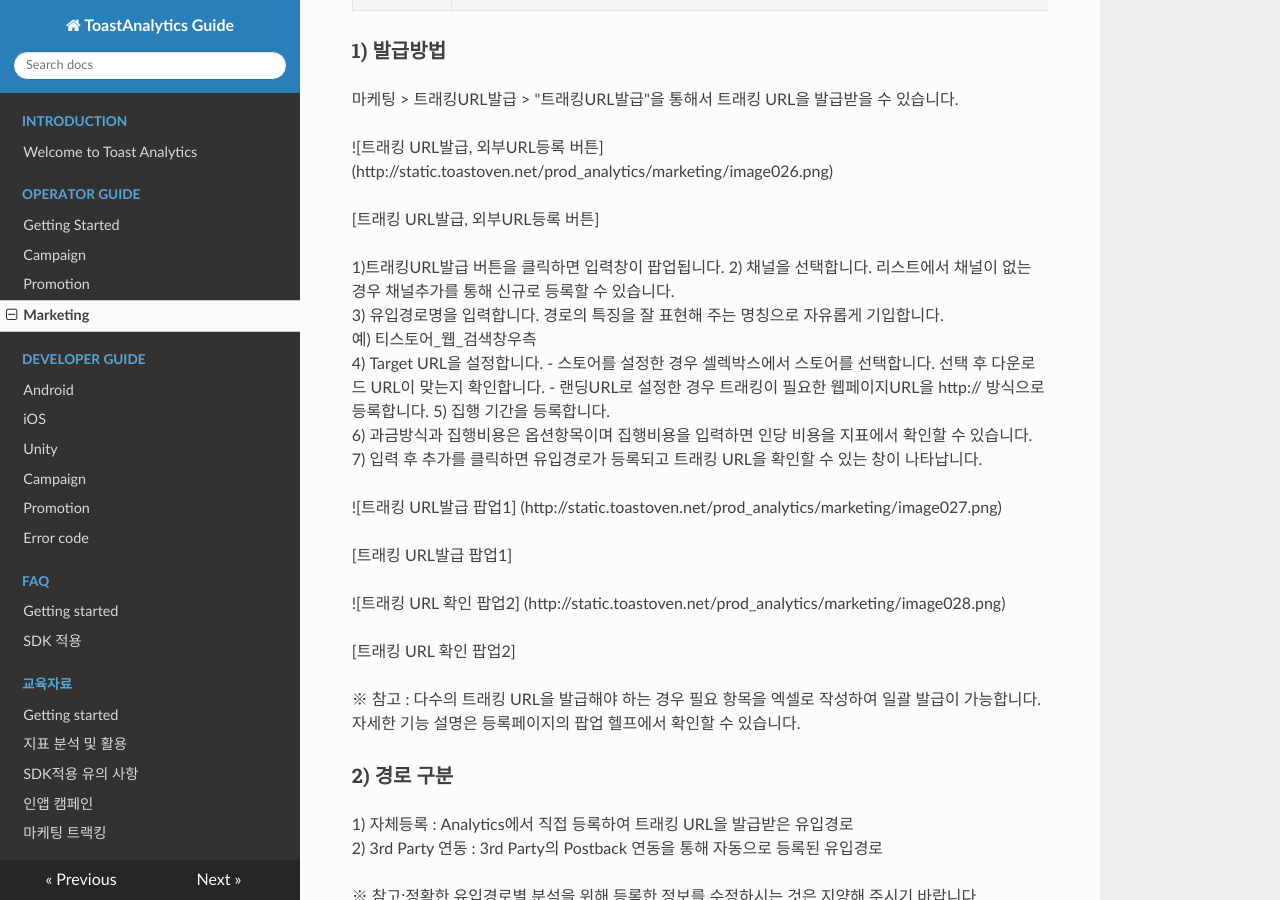
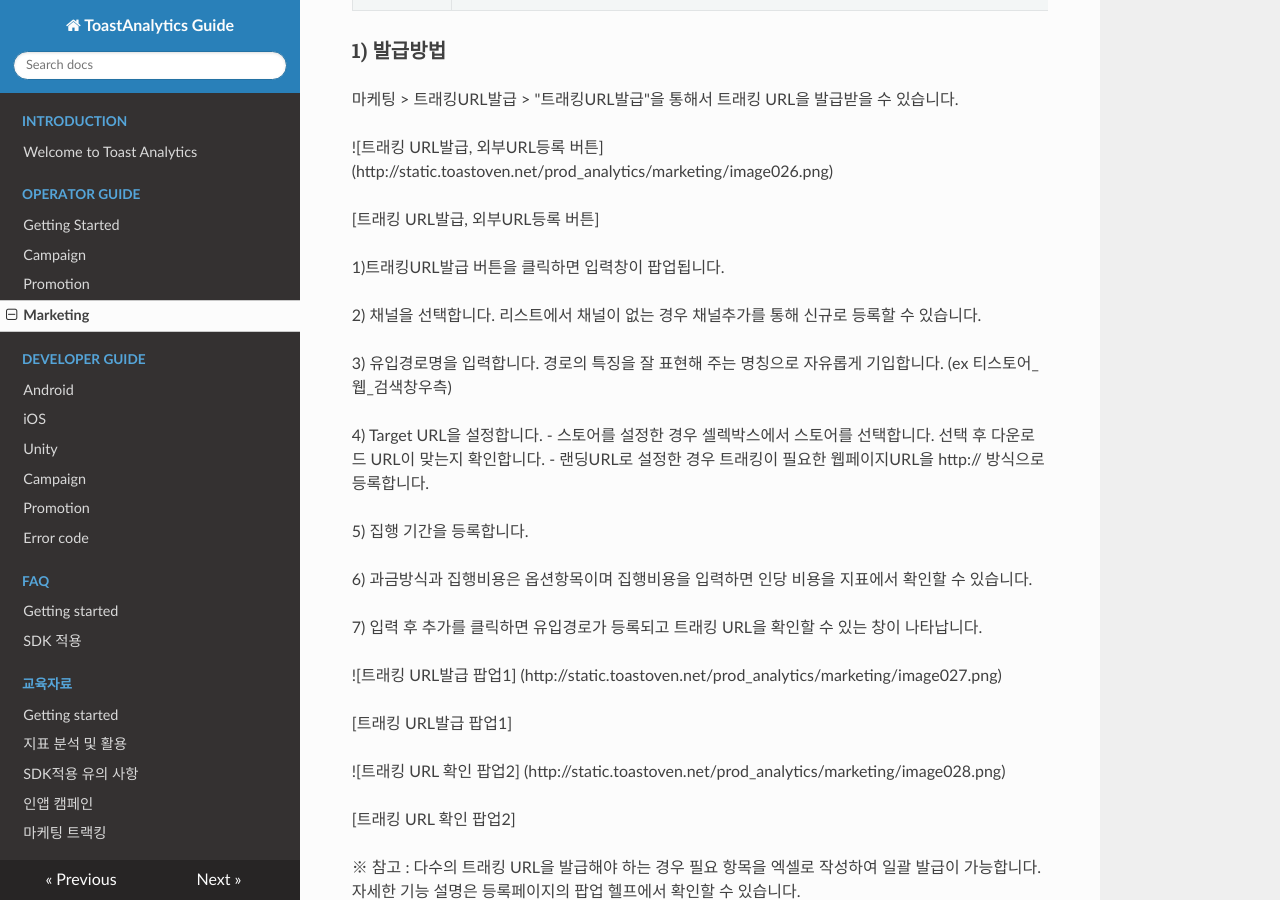
Before and after one commit to ToastAnalytics/ToastAnalytics, an MkDocs documentation site: the page built from docs/Developer/3. marketing Guide.md, in a window 1280 px wide and 900 px high, scrolled down 1779 px. Built offline with MkDocs 1.6.1, drawn with Linux system fonts in a browser that asks for light colours; nearby versions of some CDN libraries; old or Windows-style settings are respelled for this version of MkDocs.

Commit message:
Update 3. marketing Guide.md

```diff
--- a/docs/Developer/3. marketing Guide.md
+++ b/docs/Developer/3. marketing Guide.md
@@ -73,14 +73,19 @@ AOS이외의 스토어인 경우 이용자를 트래킹할 수 있는 레퍼러
 [트래킹 URL발급, 외부URL등록 버튼]
 
 1)트래킹URL발급 버튼을 클릭하면 입력창이 팝업됩니다.
+
 2) 채널을 선택합니다. 리스트에서 채널이 없는 경우 채널추가를 통해 신규로 등록할 수 있습니다.
-3) 유입경로명을 입력합니다. 경로의 특징을 잘 표현해 주는 명칭으로 자유롭게 기입합니다.
-   예) 티스토어_웹_검색창우측
+
+3) 유입경로명을 입력합니다. 경로의 특징을 잘 표현해 주는 명칭으로 자유롭게 기입합니다. (ex 티스토어_웹_검색창우측)
+
 4) Target URL을 설정합니다.
 - 스토어를 설정한 경우 셀렉박스에서 스토어를 선택합니다. 선택 후 다운로드 URL이 맞는지 확인합니다.
 - 랜딩URL로 설정한 경우 트래킹이 필요한 웹페이지URL을 http:// 방식으로 등록합니다.
+
 5) 집행 기간을 등록합니다.
+
 6) 과금방식과 집행비용은 옵션항목이며 집행비용을 입력하면 인당 비용을 지표에서 확인할 수 있습니다.
+
 7) 입력 후 추가를 클릭하면 유입경로가 등록되고 트래킹 URL을 확인할 수 있는 창이 나타납니다.
 
 
```
